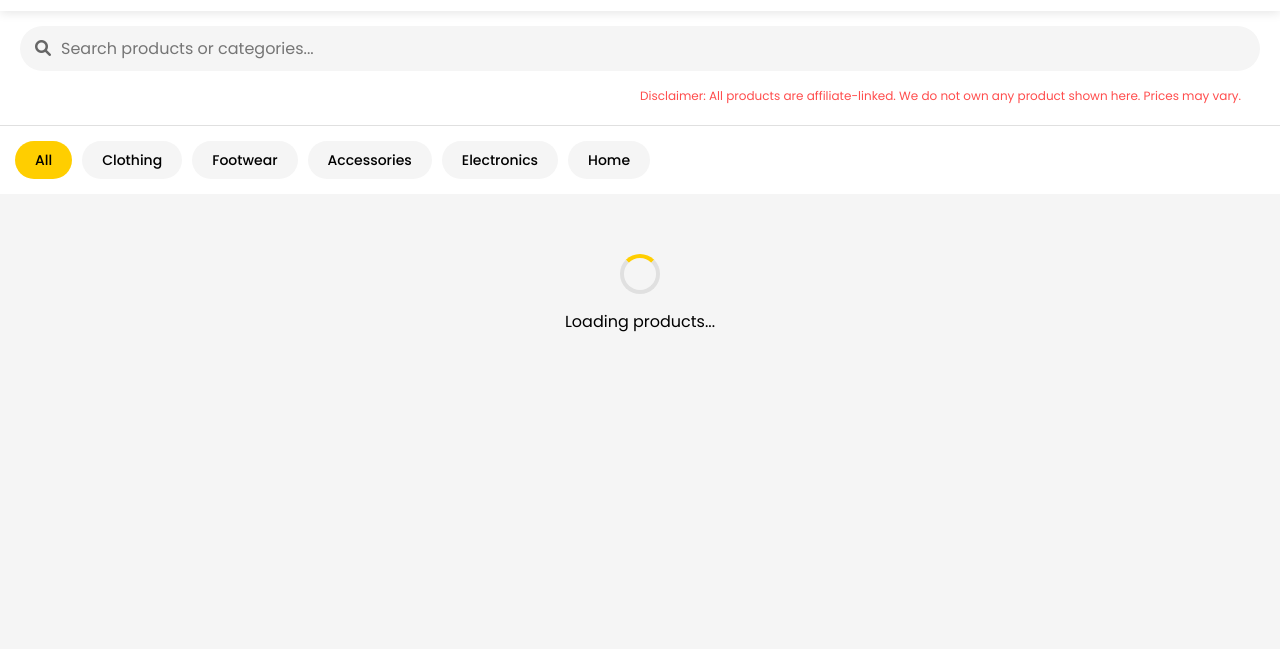
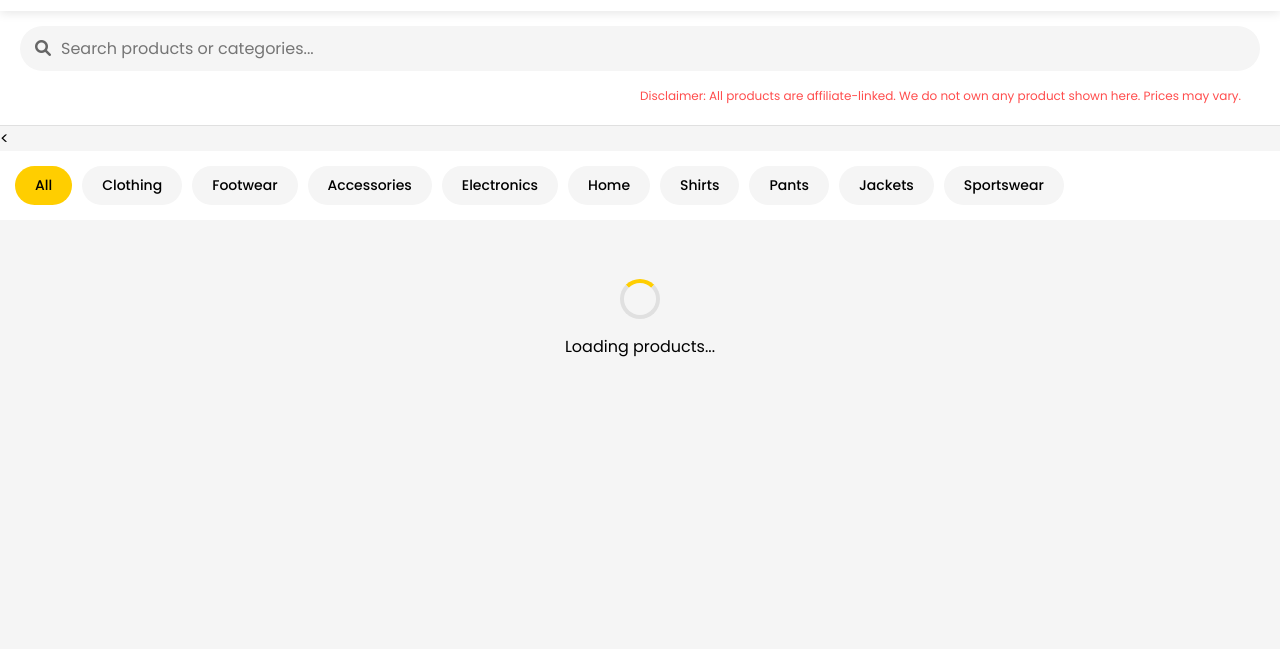
Before and after one commit to inkedpagex/Sample-ke-liye-, a plain HTML site: page index.html in a window 1280 px wide. Shown: the part 72-721 px from the top of the page. Drawn offline with Linux system fonts and the light colour scheme.

Commit message:
Update index.html

```diff
--- a/index.html
+++ b/index.html
@@ -40,14 +40,18 @@
         </div>
     </div>
 
-    <!-- Category Navigation -->
-    <div class="category-nav">
+    <<div class="category-nav">
     <div class="category-chip active" data-category="all">All</div>
     <div class="category-chip" data-category="clothing">Clothing</div>
     <div class="category-chip" data-category="footwear">Footwear</div>
     <div class="category-chip" data-category="accessories">Accessories</div>
     <div class="category-chip" data-category="electronics">Electronics</div>
     <div class="category-chip" data-category="home">Home</div>
+    <!-- New Categories -->
+    <div class="category-chip" data-category="shirts">Shirts</div>
+    <div class="category-chip" data-category="pants">Pants</div>
+    <div class="category-chip" data-category="jackets">Jackets</div>
+    <div class="category-chip" data-category="sportswear">Sportswear</div>
 </div>
 
     <!-- Loading Spinner -->
```
Lines whose indentation alone changed are shown as unchanged.
